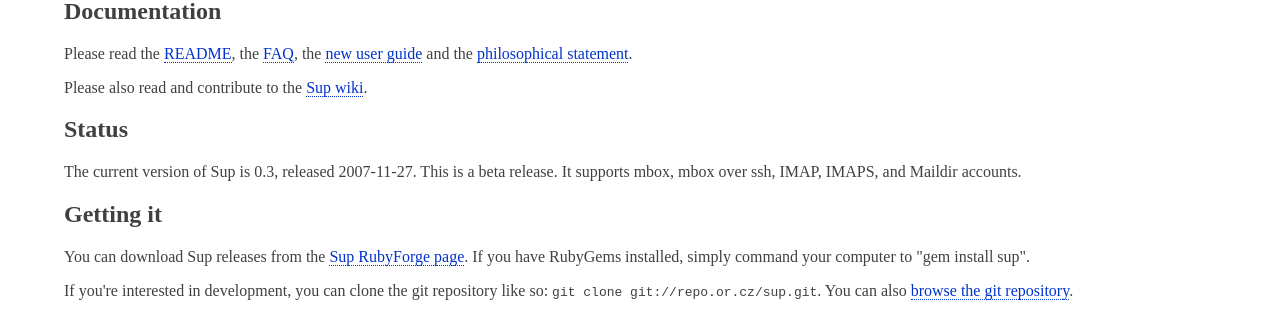
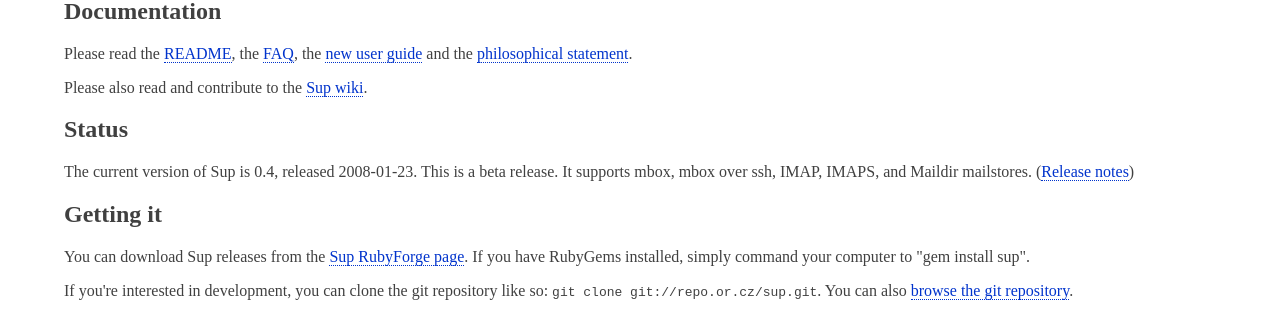
Before and after one commit to sup-heliotrope/sup, a plain HTML site: page www/index.html in a window 1280 px wide. Shown: the part 621-945 px from the top of the page. Drawn offline with Linux system fonts and the light colour scheme.

Commit message:
update webpage for 0.4 release

```diff
--- a/www/index.html
+++ b/www/index.html
@@ -108,8 +108,8 @@
 		<h2>Status</h2>
 
 		<p>
-		The current version of Sup is 0.3, released 2007-11-27. This is a
-		beta release. It supports mbox, mbox over ssh, IMAP, IMAPS, and Maildir accounts.
+		The current version of Sup is 0.4, released 2008-01-23. This is a
+		beta release. It supports mbox, mbox over ssh, IMAP, IMAPS, and Maildir mailstores. (<a href="http://rubyforge.org/frs/shownotes.php?group_id=2603&release_id=18438">Release notes</a>)
 		</p>
 
 		<h2>Getting it</h2>
```
